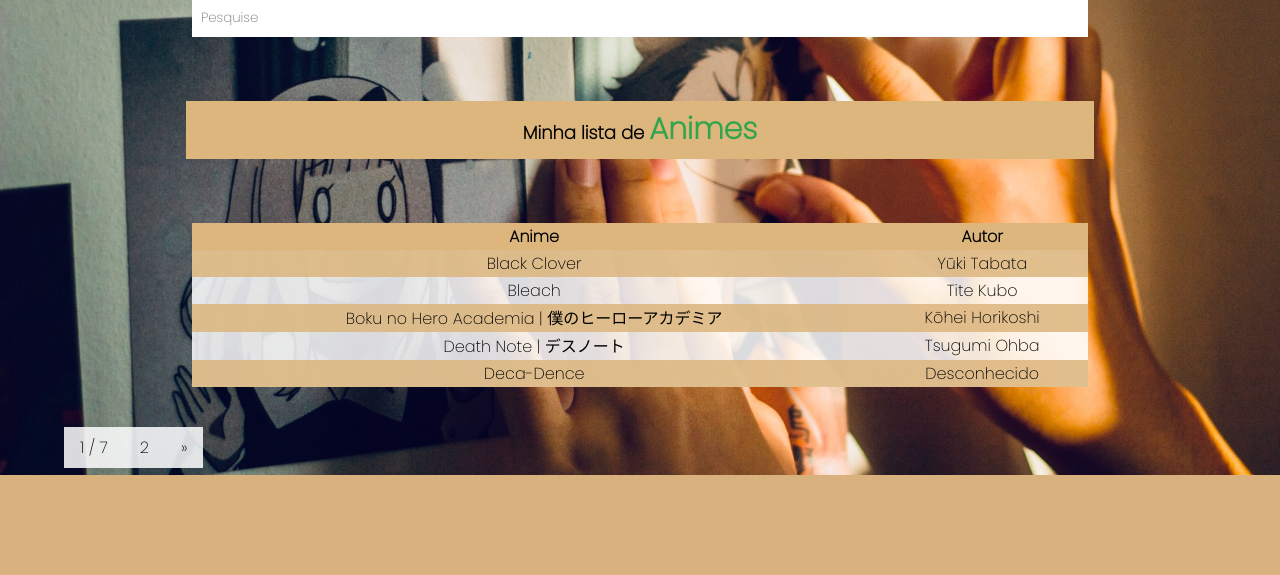
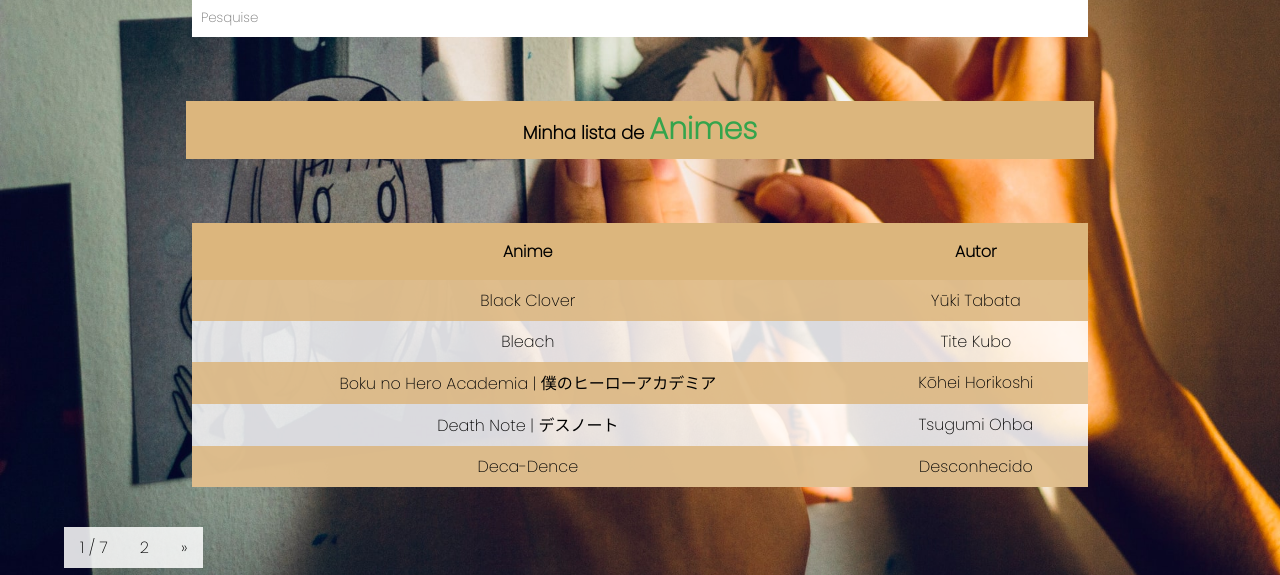
Before and after one commit to edivaldolluisb/Ani-Mangalist-Django, a Django app: page / in a window 1280 px wide. Shown: the part 346-921 px from the top of the page. Before the commit the page ends 821 px from the top, so only its background shows below. Run offline with Django 3.2, Linux system fonts and the light colour scheme; data comes from the database, SQL or seed files in the repository.

Commit message:
Update anime.css

```diff
--- a/templates/static/estilo_img/anime.css
+++ b/templates/static/estilo_img/anime.css
@@ -73,15 +73,20 @@
     margin: 3% auto 5vh auto;
     border-collapse: collapse;background-color: rgba(255, 255, 255, 0.85);
 }
+th{
+    background-color: rgba(220, 182, 125, 1);
+    padding: 1rem;
+}
+tbody td{
+  padding: 0.5rem;
+}
 td{
     text-align: center;
 }
+
 tr a{
     text-decoration: none;
     color: #000000;
-}
-th{
-    background-color: rgba(220, 182, 125, 1);
 }
 tr:nth-child(even) {
     background-color: rgba(220, 182, 125, 0.85);
```
Lines whose indentation alone changed are shown as unchanged.
